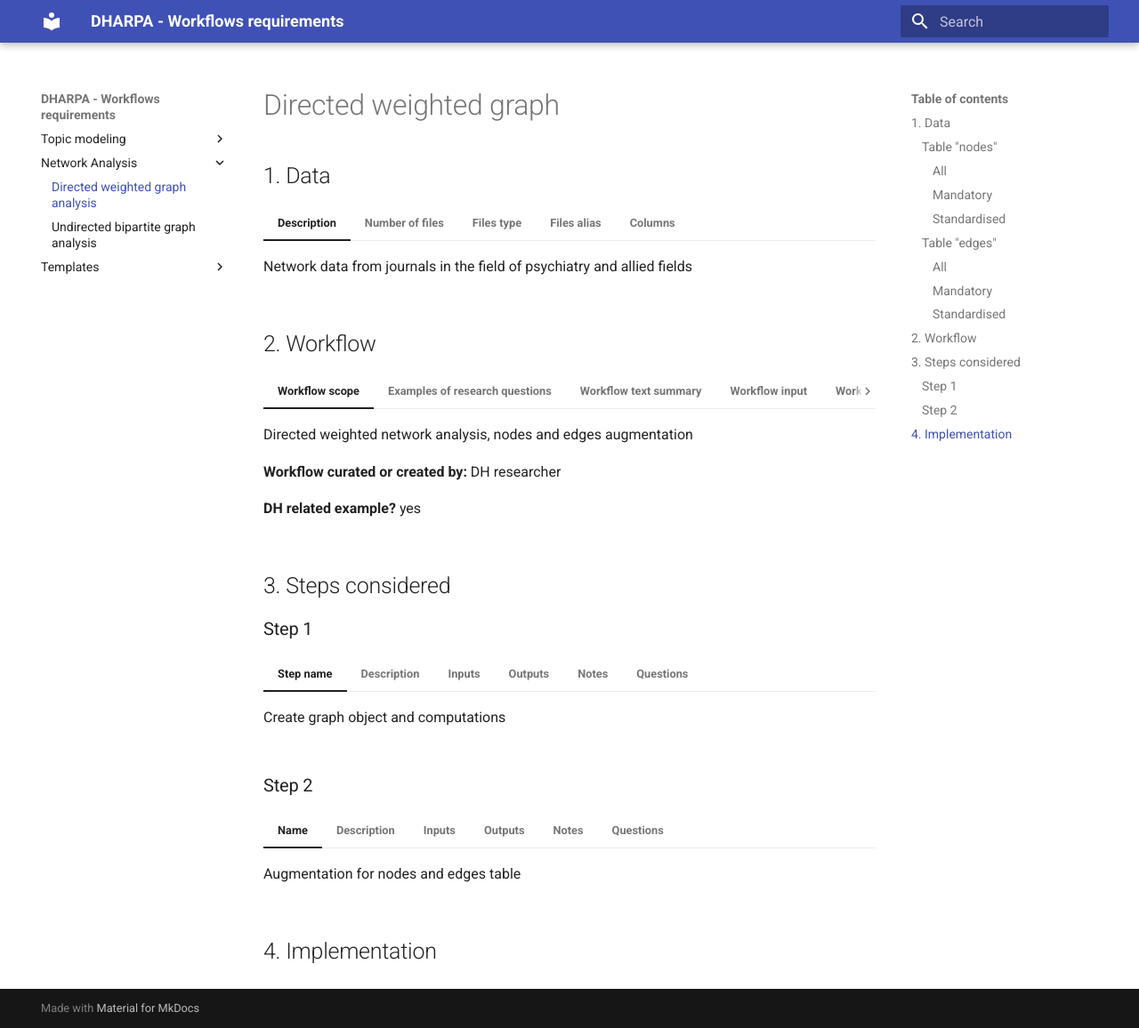
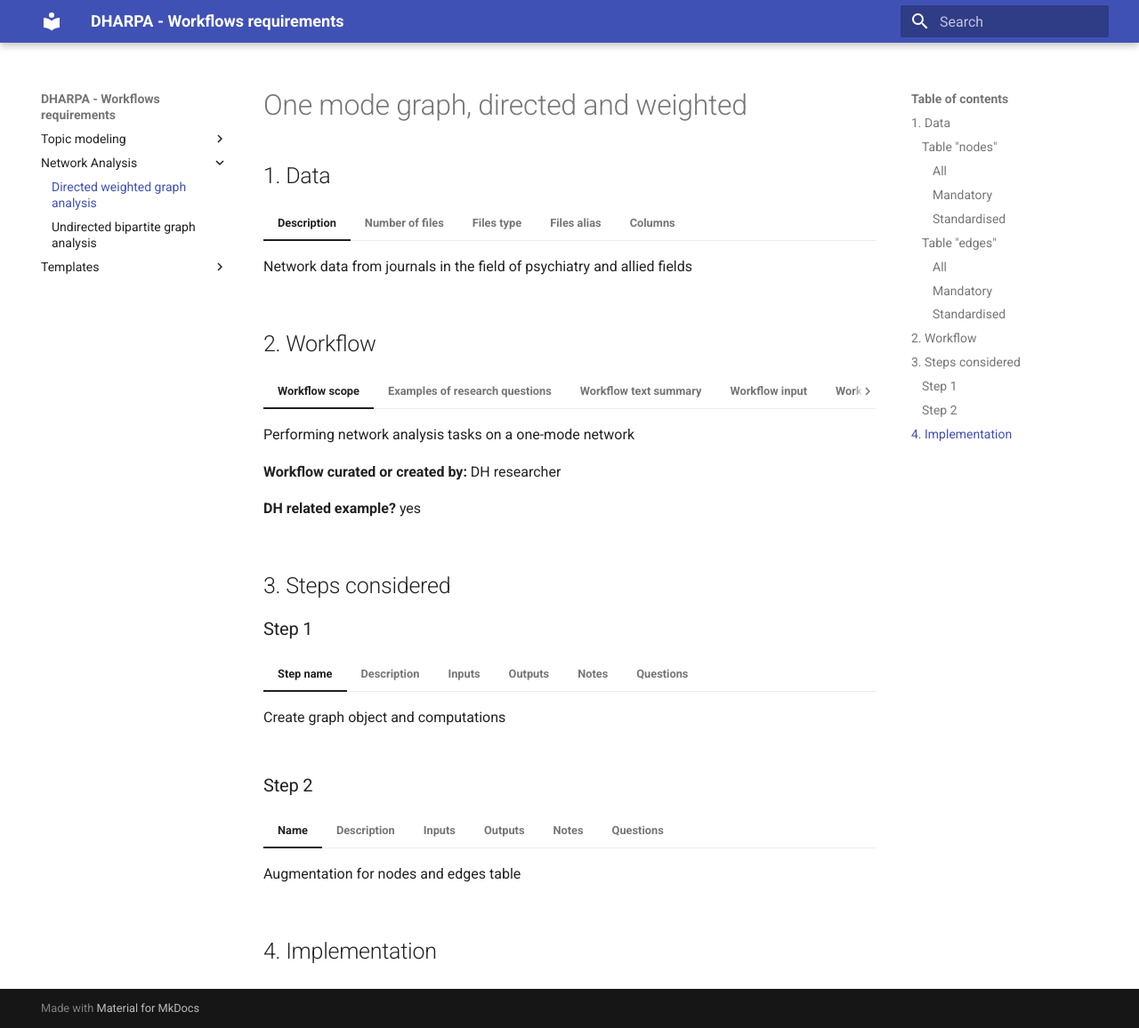
Before and after one commit to DHARPA-Project/DHARPA-Project-workflows-requirements, an MkDocs documentation site: the page built from docs/na-directed-weighted.md, in a window 1280 px wide and 1156 px high. Shown: the whole window at 89% size. Built offline with MkDocs 1.6.1 and Material for MkDocs 9.7.7, drawn with Linux system fonts in a browser that asks for light colours; some of the changed lines change nothing that is shown.

Commit message:
Update na-directed-weighted.md
Add some research questions

```diff
--- a/docs/na-directed-weighted.md
+++ b/docs/na-directed-weighted.md
@@ -1,5 +1,5 @@
 
-# Directed weighted graph
+# One mode graph, directed and weighted
 ## 1. Data
 === "Description"
     Network data from journals in the field of psychiatry and allied fields
@@ -56,14 +56,17 @@
 ## 2. Workflow
 
 === "Workflow scope"
-    Directed weighted network analysis, nodes and edges augmentation
+    Performing network analysis tasks on a one-mode network
 
     **Workflow curated or created by:** DH researcher
 
     **DH related example?** yes
 
 === "Examples of research questions"
-    *Please list a few examples of research questions that this workflow could help with*
+    What are the most important nodes (journals) in the network and how are they related to each other?
+    What are the most likely channels of information in the network? Are there any bottlenecks? Are there any information hubs?
+    What does the network structure look like? Are there any discernable clusters that correspond to journal characteristics, or are the links evenly distributed? Are there isolated node clusters that are not connected to the main network?
+    What does the dynamics of the network look like? Are there groups of nodes in which information flow forms disctinctly different patterns?
 
 === "Workflow text summary"
     (from https://github.com/DHARPA-Project/NetworkXAnalysis)</br>
@@ -113,7 +116,7 @@
     **6. Make some centrality calculations**
     <ul>
     <li>Calculate degrees, in degree, weighted degree, weighted in-degree, weighted out degree, and add as attribute, sort nodes by the metrics just calculated / display top n nodes according to these metrics</li>
-    <li>Calculate, degree centrakity, betweenness centrality, eigenvector centrality, add as attributes, sort, print top n nodes</li>
+    <li>Calculate, degree centrality, betweenness centrality, eigenvector centrality, add as attributes, sort, print top n nodes</li>
     </ul>
     **7. Community detection**
     <ul>
```
